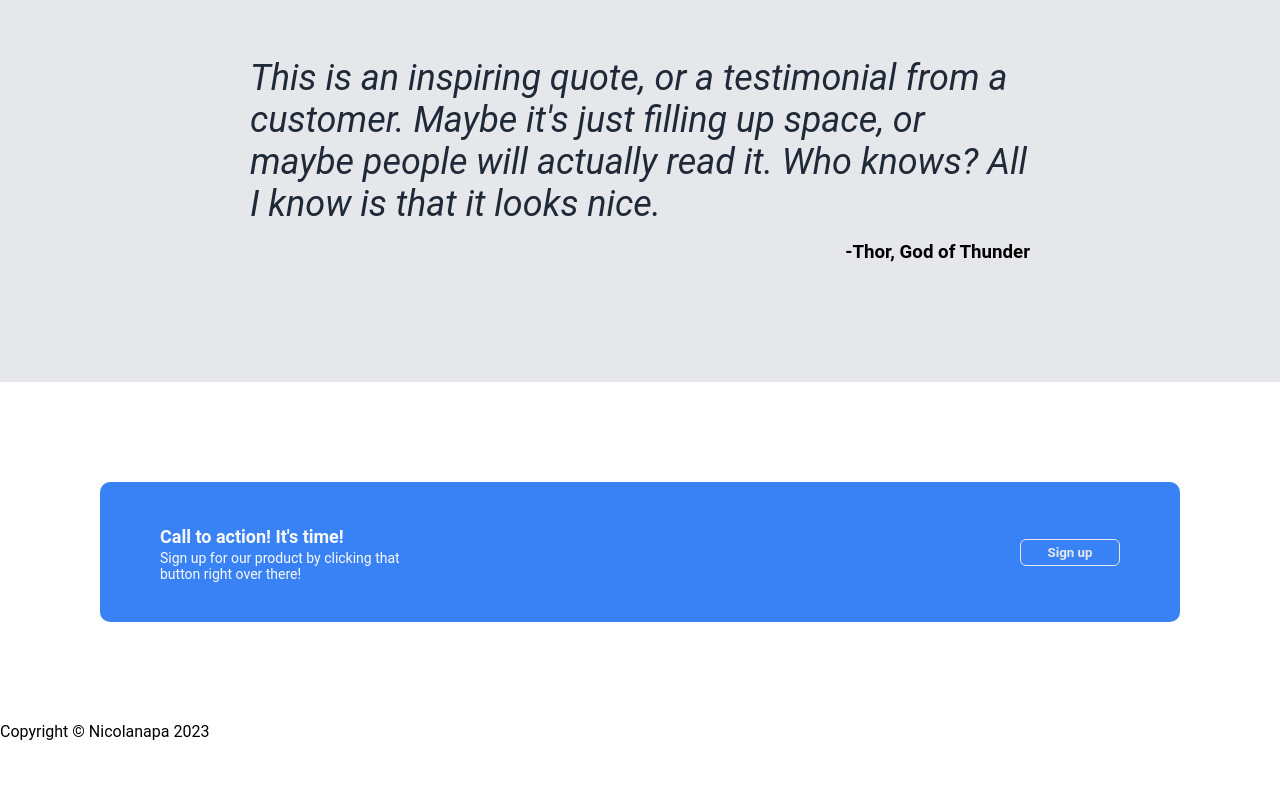
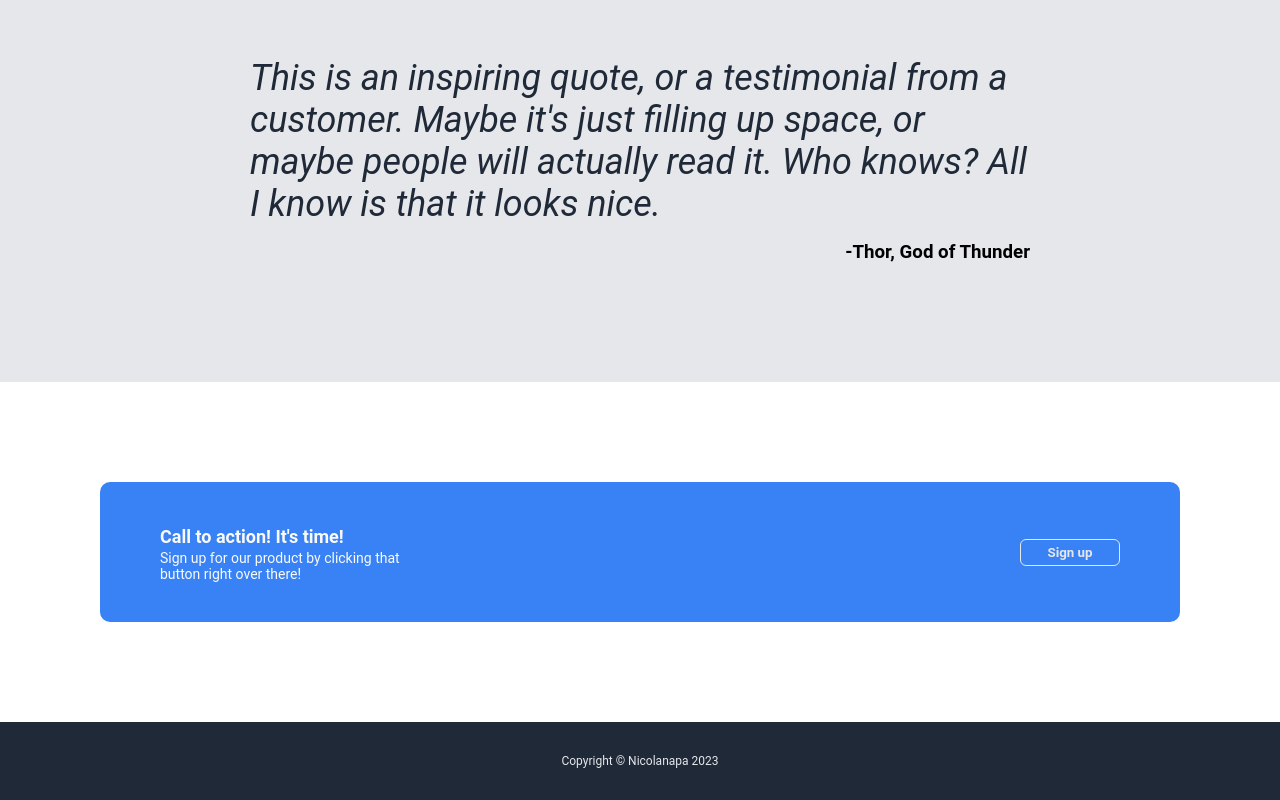
Before and after one commit to nicolanapa/landing-page, a plain HTML site: page index.html in a window 1280 px wide. Shown: the part 1049-1849 px from the top of the page. Before the commit the page ends 1806 px from the top, so only its background shows below. Drawn offline with Linux system fonts and the light colour scheme.

Commit message:
Added copyright info at the end of the page

```diff
--- a/index.html
+++ b/index.html
@@ -70,7 +70,9 @@
             </div>
         </div>
 
-        <p id="copyright">Copyright © Nicolanapa 2023</p>
+        <div id="blue">
+            <p id="copyright">Copyright © Nicolanapa 2023</p>
+        </div>
 
     </body>
 
--- a/styles/styles.css
+++ b/styles/styles.css
@@ -220,3 +220,15 @@ a:visited {
     display: flex;
     margin: 100px;
 }
+
+#blue {
+    background-color: #1F2937;
+    display: flex;
+    justify-content: center;
+}
+
+#copyright {
+    padding: 20px;
+    color: #E5E7EB;
+    font-size: 12px;
+}
```
